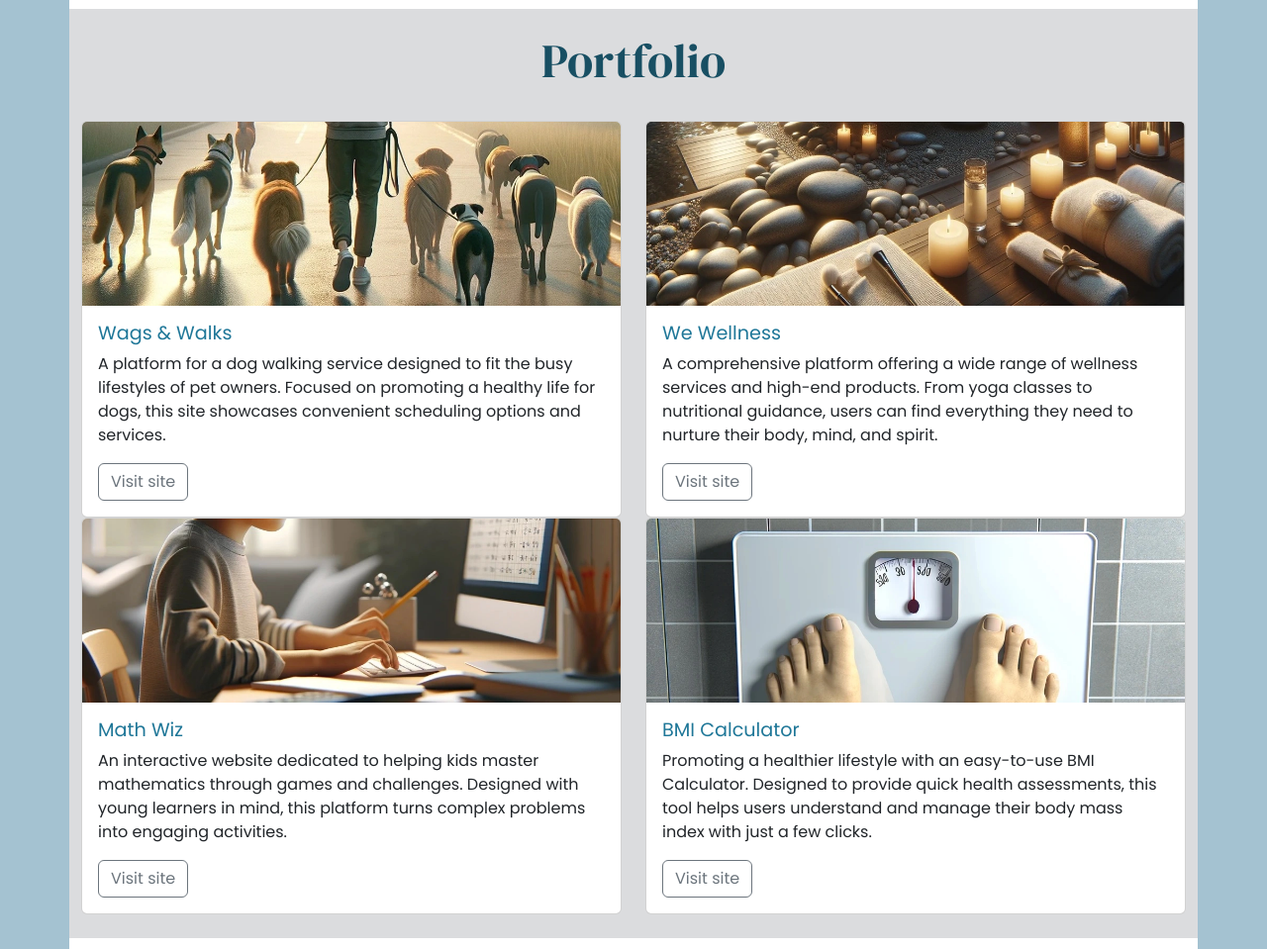
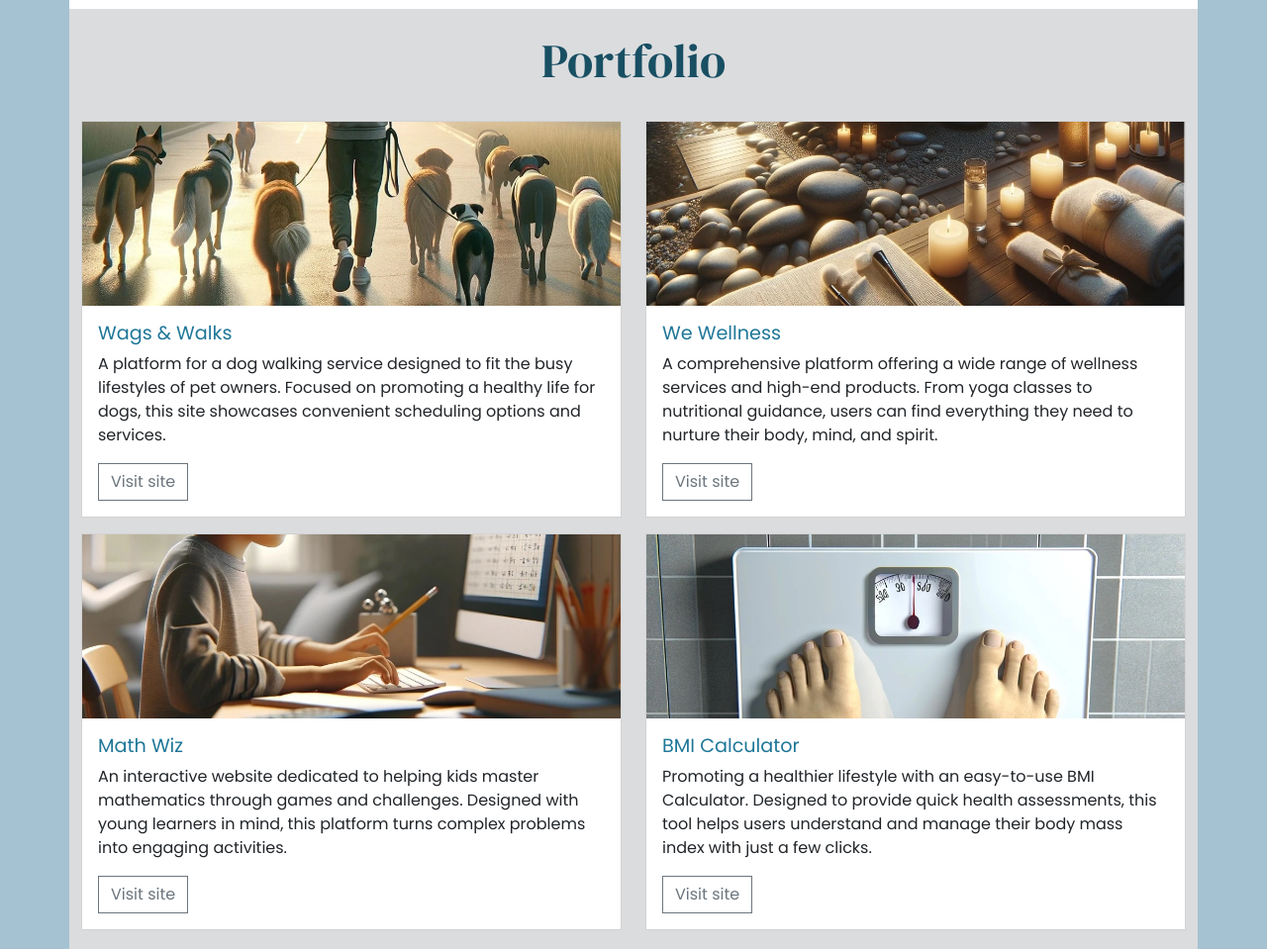
Before and after one commit to Neelp20/PORTFOLIO, a plain HTML site: page index.html in a window 1280 px wide. Shown: the part 1040-1999 px from the top of the page at 99% size. Drawn offline with nearby package versions, Linux system fonts and the light colour scheme.

Commit message:
Remove rounded corners

```diff
--- a/assets/css/style.css
+++ b/assets/css/style.css
@@ -17,6 +17,10 @@ h1,
 h2 {
     font-family: "DM Serif Display", serif;
     color:#184f63;
+}
+.sharp-corners,
+.sharp-corners * {
+    border-radius: 0;
 }
 
 /* header */
--- a/index.html
+++ b/index.html
@@ -63,7 +63,7 @@
         <!-- mb-5 gives extra margin spacing under lead text -->
         <p class="lead mb-5">Let's create something amazing together!</p>
         <!-- Button trigger modal -->
-        <button type="submit" class="btn btn-primary" data-bs-toggle="modal"
+        <button type="submit" class="btn btn-primary sharp-corners" data-bs-toggle="modal"
         data-bs-target="#exampleModal">Subscribe to my newsletter!
         </button>
 
@@ -118,7 +118,7 @@
         </div>
         <!-- cols for card -->
         <div class="col-12 col-md-6">
-          <div class="card">
+          <div class="card mb-3 sharp-corners">
             <img src="assets/images/wags-and-walks.webp" class="card-img-top"
               alt="A man walking several dogs early in the morning">
             <div class="card-body">
@@ -132,7 +132,7 @@
         </div>
         <!-- Second card -->
         <div class="col-12 col-md-6">
-          <div class="card">
+          <div class="card mb-3 sharp-corners">
             <img src="assets/images/we-wellness.webp" class="card-img-top"
               alt="A spa with candles towels and natural materials">
             <div class="card-body">
@@ -148,7 +148,7 @@
 
         <!-- Third card -->
         <div class="col-12 col-md-6">
-          <div class="card">
+          <div class="card mb-3 sharp-corners">
             <img src="assets/images/math-wiz.webp" class="card-img-top"
               alt="A child practicing math at a computer">
             <div class="card-body">
@@ -163,7 +163,7 @@
 
         <!-- Fourth card -->
         <div class="col-12 col-md-6">
-          <div class="card">
+          <div class="card mb-3 sharp-corners">
             <img src="assets/images/bmi-calculator.webp" class="card-img-top"
               alt="A man walking several dogs early in the morning">
             <div class="card-body">
@@ -196,7 +196,7 @@
       <div class="col-12 col-md-10 col-lg-0">
         <!-- Add your form here -->
          <!-- Form > Layout  -->
-         <form class="row g-3">
+         <form class="row g-3 sharp-corners">
           <div class="col-lg-4">
             <label for="full-name" class="form-label">Full Name</label>
             <input type="text" class="form-control" id="full-name">
@@ -228,7 +228,7 @@
    <!-- Modal -->
   <div class="modal fade" id="exampleModal" tabindex="-1" aria-labelledby="exampleModalLabel" aria-hidden="true">
     <div class="modal-dialog modal-lg">
-      <div class="modal-content">
+      <div class="modal-content sharp-corners">
         <div class="modal-header">
           <h1 class="modal-title fs-5" id="exampleModalLabel">Subscribe</h1>
           <button type="button" class="btn-close" data-bs-dismiss="modal" aria-label="Close"></button>
```
